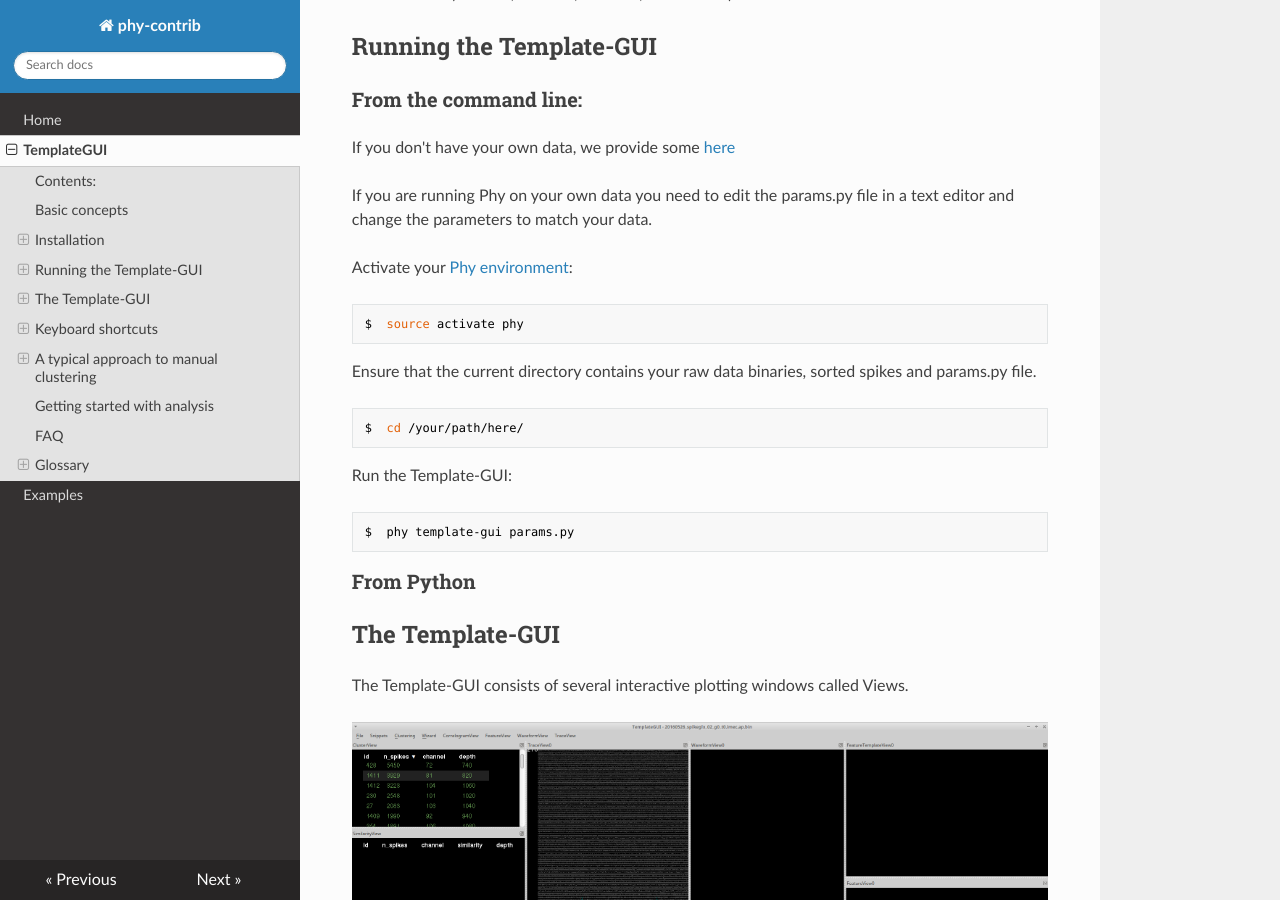
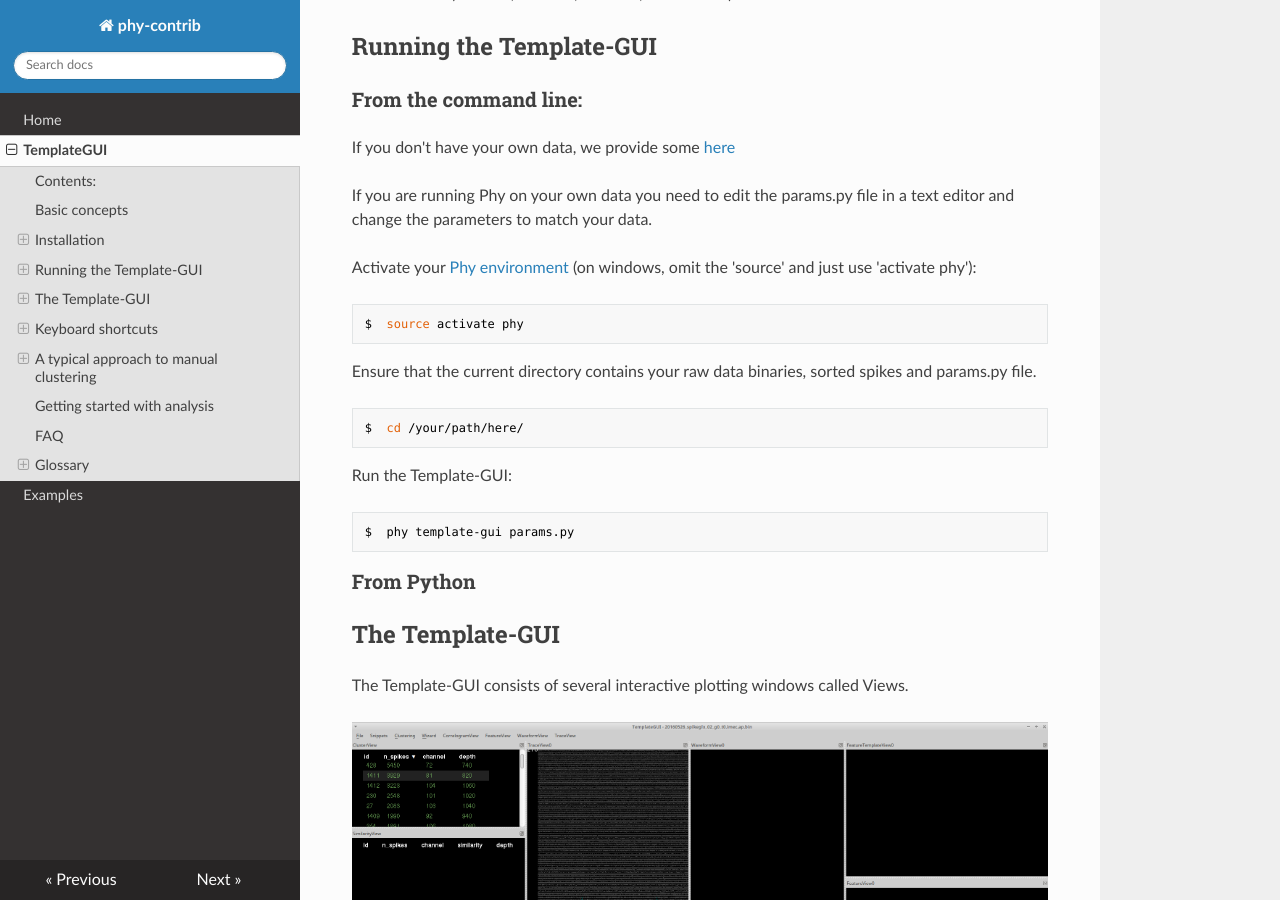
Before and after one commit to kwikteam/phy-contrib, an MkDocs documentation site: the page built from docs/template-gui.md, in a window 1280 px wide and 900 px high, scrolled down 3659 px. Built offline with MkDocs 1.6.1, drawn with Linux system fonts in a browser that asks for light colours; nearby versions of some CDN libraries; old or Windows-style settings are respelled for this version of MkDocs.

Commit message:
fix windows instructions

````diff
--- a/docs/template-gui.md
+++ b/docs/template-gui.md
@@ -84,7 +84,7 @@ If you don't have your own data, we provide some [here](#test-datasets)
 
 If you are running Phy on your own data you need to edit the params.py file in a text editor and change the parameters to match your data.
 
-Activate your [Phy environment](https://github.com/kwikteam/phy):
+Activate your [Phy environment](https://github.com/kwikteam/phy) (on windows, omit the 'source' and just use 'activate phy'):
 
 ```sh
 $  source activate phy
````
